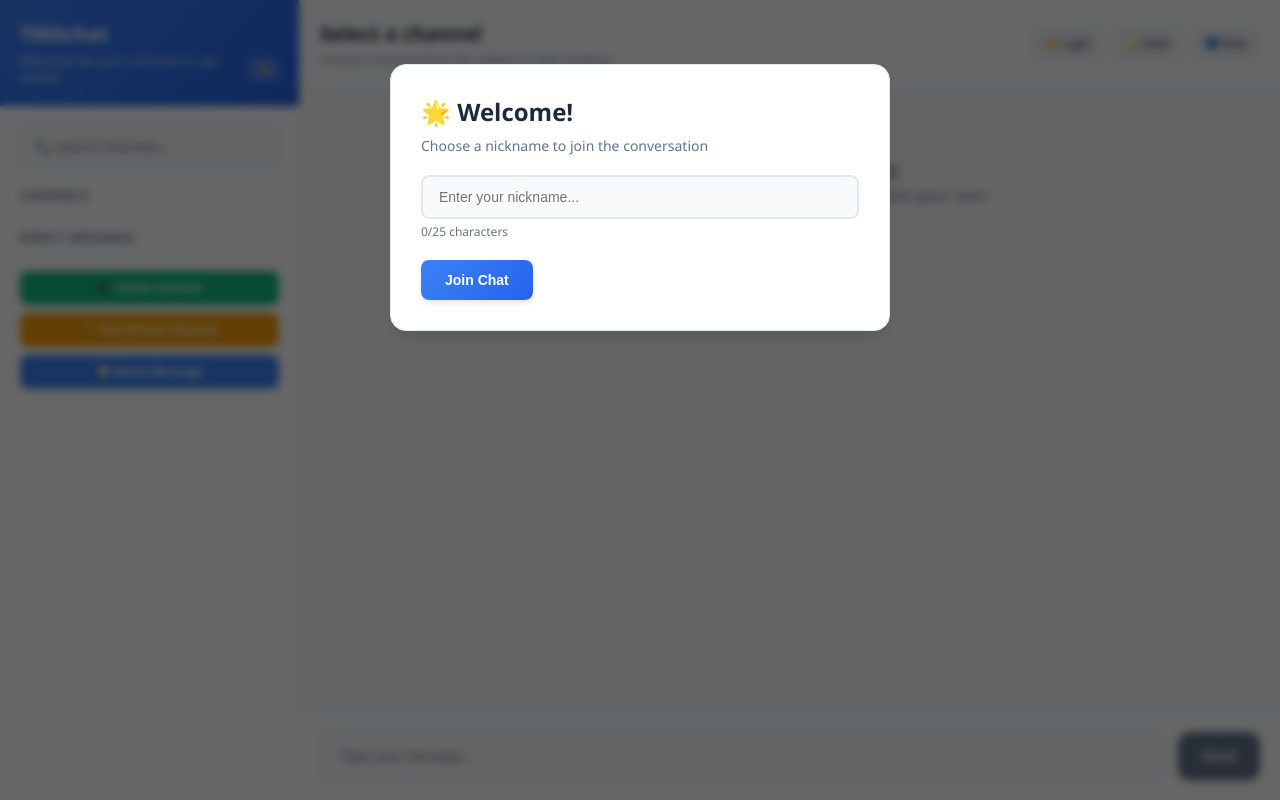
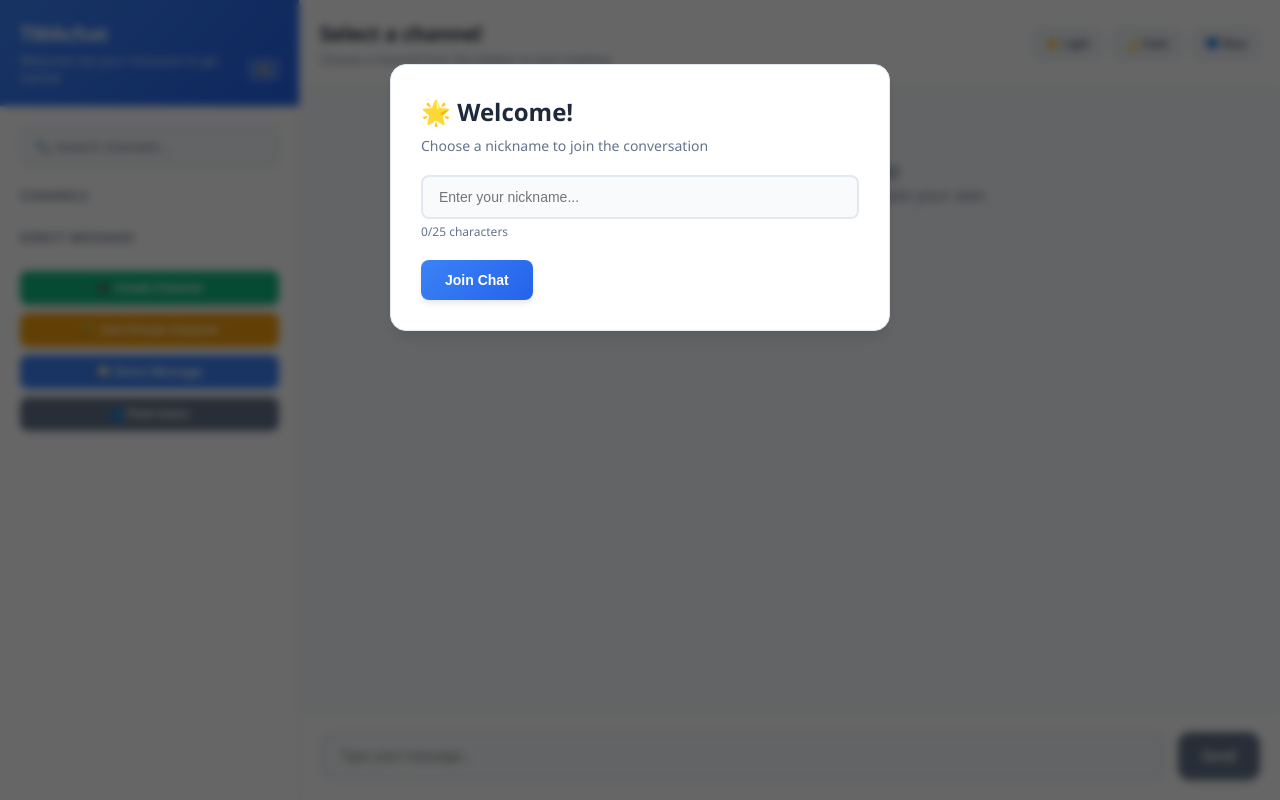
Before and after one commit to bluess1/simplechatbox, a Python web app: template flask-main/flask-main/templates/chat.html in a window 1280 px wide. Run offline with Jinja, Linux system fonts and the light colour scheme; the template is opened without the code that fills it, so the values that code supplies are empty.

Commit message:
Update chat.html

```diff
--- a/flask-main/flask-main/templates/chat.html
+++ b/flask-main/flask-main/templates/chat.html
@@ -676,7 +676,7 @@
                 <label class="form-label">Channel Type</label>
                 <select id="channelTypeSelect">
                     <option value="public">🌍 Public - Anyone can join</option>
-                    <option value="private">�� Private - Requires code to join</option>
+                    <option value="private"> Private - Requires code to join</option>
                 </select>
             </div>
 
@@ -743,6 +743,25 @@
 
             <button id="createDmBtn" onclick="createDirectMessage()">Start Chat</button>
             <button class="secondary" onclick="closeModal('createDmModal')">Cancel</button>
+        </div>
+    </div>
+
+    <!-- User Search Modal -->
+    <div id="userSearchModal" class="modal">
+        <div class="modal-content">
+            <h2>👥 Find Users</h2>
+            <p>Search for users to start a direct message with</p>
+
+            <div class="form-group">
+                <label class="form-label">Search Users</label>
+                <input type="text" id="userSearchInput" placeholder="Type to search users..." />
+            </div>
+
+            <div id="userSearchResults" style="max-height: 300px; overflow-y: auto;">
+                <!-- Users will be populated here -->
+            </div>
+
+            <button class="secondary" onclick="closeModal('userSearchModal')">Close</button>
         </div>
     </div>
 
@@ -816,6 +835,9 @@
                     <button class="action-btn" onclick="openModal('createDmModal')" style="background: var(--accent-primary);">
                         💬 Direct Message
                     </button>
+                    <button class="action-btn" onclick="openModal('userSearchModal')" style="background: var(--text-secondary);">
+                        👥 Find Users
+                    </button>
                 </div>
             </div>
         </div>
@@ -917,6 +939,16 @@
                 counter.textContent = `${length}/25 characters`;
                 counter.className = length > 20 ? 'char-counter warning' : 'char-counter';
             });
+
+            // User search input handler
+            document.getElementById('userSearchInput').addEventListener('input', function(e) {
+                const query = e.target.value.trim();
+                if (query === '') {
+                    loadAllUsers(); // Show all users when search is empty
+                } else {
+                    searchUsers(query); // Search users as you type
+                }
+            });
         });
 
         // Check if user already has a nickname stored
@@ -1003,6 +1035,11 @@
         // Modal functions
         function openModal(modalId) {
             document.getElementById(modalId).style.display = 'block';
+
+            // If opening user search modal, load all users
+            if (modalId === 'userSearchModal') {
+                loadAllUsers();
+            }
         }
 
         function closeModal(modalId) {
@@ -1158,6 +1195,99 @@
             }
         }
 
+        // User search functions
+        async function loadAllUsers() {
+            try {
+                const response = await fetch('/search_users');
+                const data = await response.json();
+
+                displayUserSearchResults(data.users);
+            } catch (error) {
+                console.error('Error loading users:', error);
+            }
+        }
+
+        async function searchUsers(query) {
+            try {
+                const response = await fetch(`/search_users?query=${encodeURIComponent(query)}`);
+                const data = await response.json();
+
+                displayUserSearchResults(data.users);
+            } catch (error) {
+                console.error('Error searching users:', error);
+            }
+        }
+
+        function displayUserSearchResults(users) {
+            const resultsContainer = document.getElementById('userSearchResults');
+
+            if (users.length === 0) {
+                resultsContainer.innerHTML = '<div style="text-align: center; color: var(--text-secondary); padding: 20px;">No users found</div>';
+                return;
+            }
+
+            resultsContainer.innerHTML = '';
+
+            users.forEach(user => {
+                if (user.userId === currentUser.id) return; // Don't show current user
+
+                const userItem = document.createElement('div');
+                userItem.style.cssText = `
+                    padding: 12px;
+                    border: 1px solid var(--border-color);
+                    border-radius: 8px;
+                    margin-bottom: 8px;
+                    cursor: pointer;
+                    transition: all 0.2s ease;
+                    background: var(--bg-primary);
+                `;
+
+                userItem.onmouseenter = function() {
+                    this.style.background = 'var(--bg-tertiary)';
+                };
+
+                userItem.onmouseleave = function() {
+                    this.style.background = 'var(--bg-primary)';
+                };
+
+                userItem.onclick = function() {
+                    // Start DM with this user
+                    startDmWithUser(user.nickname);
+                };
+
+                userItem.innerHTML = `
+                    <div style="display: flex; justify-content: space-between; align-items: center;">
+                        <div>
+                            <div style="font-weight: 600; color: var(--text-primary);">${user.nickname}</div>
+                            <div style="font-size: 12px; color: var(--text-secondary);">Click to start DM</div>
+                        </div>
+                        <button onclick="startDmWithUser('${user.nickname}')" style="
+                            background: var(--accent-primary);
+                            color: white;
+                            border: none;
+                            padding: 6px 12px;
+                            border-radius: 6px;
+                            cursor: pointer;
+                            font-size: 12px;
+                        ">💬</button>
+                    </div>
+                `;
+
+                resultsContainer.appendChild(userItem);
+            });
+        }
+
+        function startDmWithUser(nickname) {
+            // Close user search modal
+            closeModal('userSearchModal');
+
+            // Pre-fill the DM modal with the selected user
+            document.getElementById('targetNicknameInput').value = nickname;
+
+            // Open the DM creation modal
+            openModal('createDmModal');
+        }
+
         // Direct Message functions
         async function createDirectMessage() {
             const targetNickname = document.getElementById('targetNicknameInput').value.trim();
@@ -1237,7 +1367,8 @@
                         </div>
                         <div style="display: flex; align-items: center; gap: 8px;">
                             <div class="channel-badge dm">💬</div>
-                            <button class="delete-channel-btn" onclick="deleteChannel('${dm.id}', event)">🗑️</button>
+
+                <button class="delete-channel-btn" onclick="deleteChannel('${dm.id}', event)">🗑️</button>
                         </div>
                     `;
 
@@ -1337,7 +1468,8 @@
 
                 if (data.error) {
                     showError('createChannelError', data.error);
-                    return;}
+                    return;
+                }
 
                 showSuccess('createChannelSuccess', 'Channel created successfully!');
                 closeModal('createChannelModal');
@@ -1376,7 +1508,8 @@
 
                 if (data.error) {
                     showError('joinChannelError', data.error);
-                    return;                }
+                    return;
+                }
 
                 currentChannel = channelId;
                 document.getElementById('chatTitle').textContent = data.channel.name;
```
